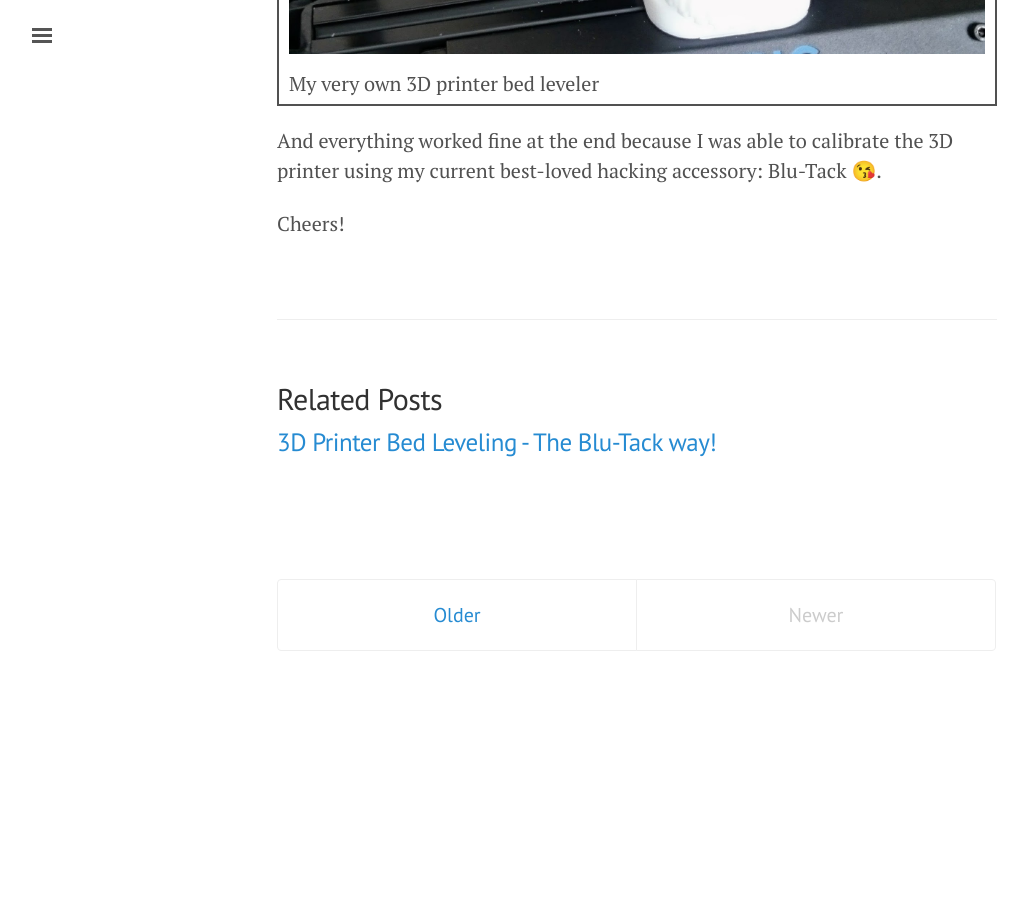
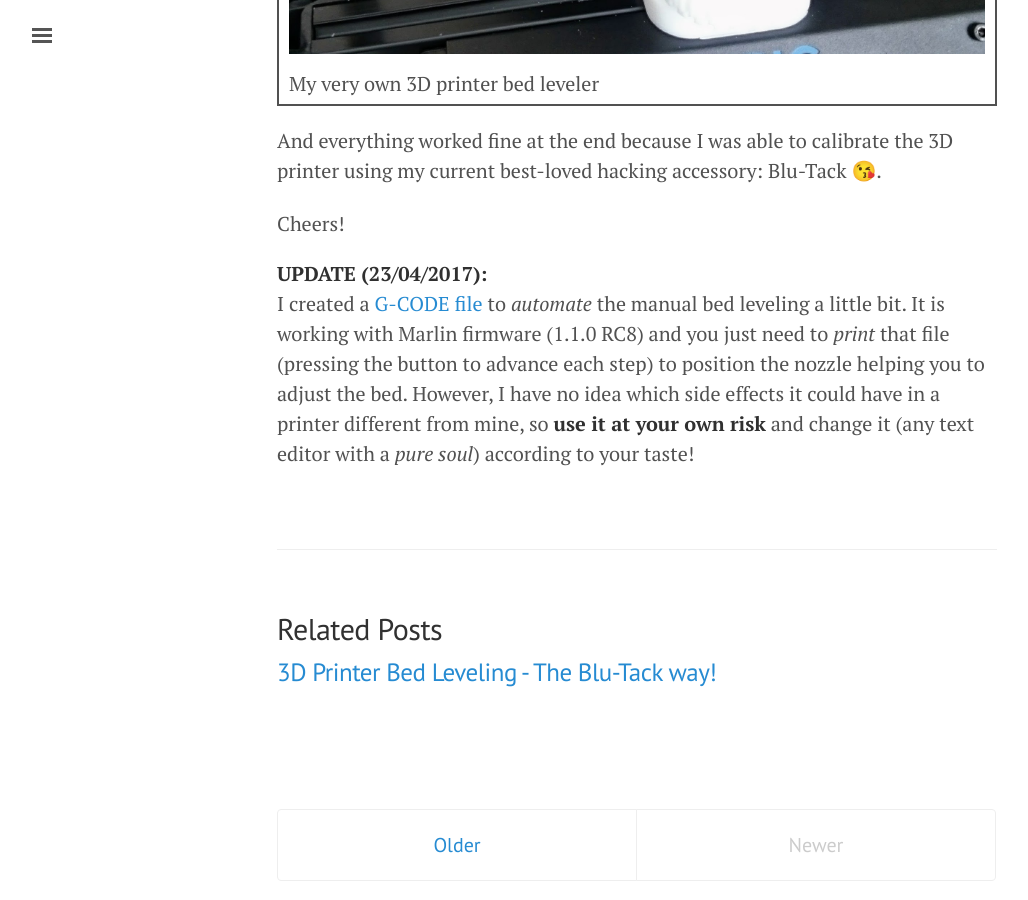
Before and after one commit to ricardodeazambuja/ricardodeazambuja.github.io, a Jekyll site: the page built from _posts/2017-04-16-bed_levelling_blu-tack.md, in a window 1280 px wide and 900 px high, scrolled down 7748 px. Shown: the whole window, without its empty margins (3-1031 px from the left). Built offline with Jekyll 4.4.1, drawn with Linux system fonts in a browser that asks for light colours; emoji names are drawn with the system emoji font; comment, search, counter and statistics services are not loaded; before the commit the page ends 8459 px from its top, so only the background shows below that.

Commit message:
Extra file to automate the leveling

```diff
--- a/_posts/2017-04-16-bed_levelling_blu-tack.md
+++ b/_posts/2017-04-16-bed_levelling_blu-tack.md
@@ -86,3 +86,6 @@ Despite that, my printer was still not properly leveled because the range of pos
 And everything worked fine at the end because I was able to calibrate the 3D printer using my current best-loved hacking accessory: Blu-Tack :kissing_heart:.
 
 Cheers!
+
+**UPDATE (23/04/2017):**
+I created a [G-CODE file]({{ site.url }}/public/extras/0_bed_levelling.gcode) to *automate* the manual bed leveling a little bit. It is working with Marlin firmware (1.1.0 RC8) and you just need to *print* that file (pressing the button to advance each step) to position the nozzle helping you to adjust the bed. However, I have no idea which side effects it could have in a printer different from mine, so **use it at your own risk** and change it (any text editor with a *pure soul*) according to your taste!
```
Also changed, not shown: 1 other file.
